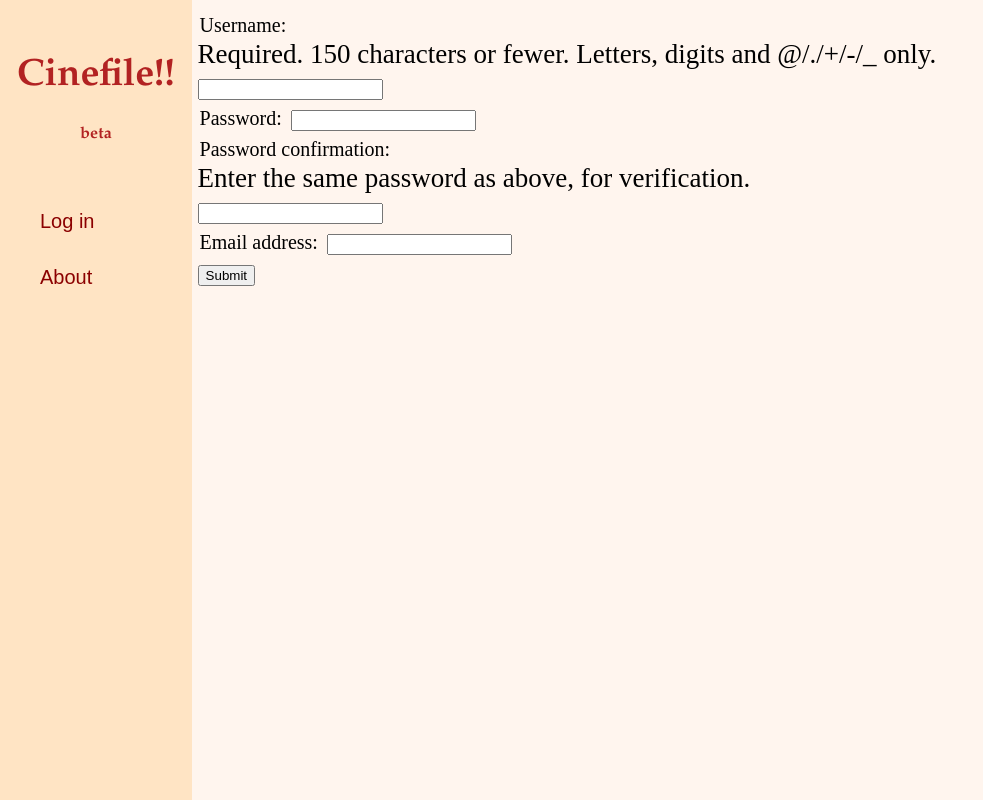
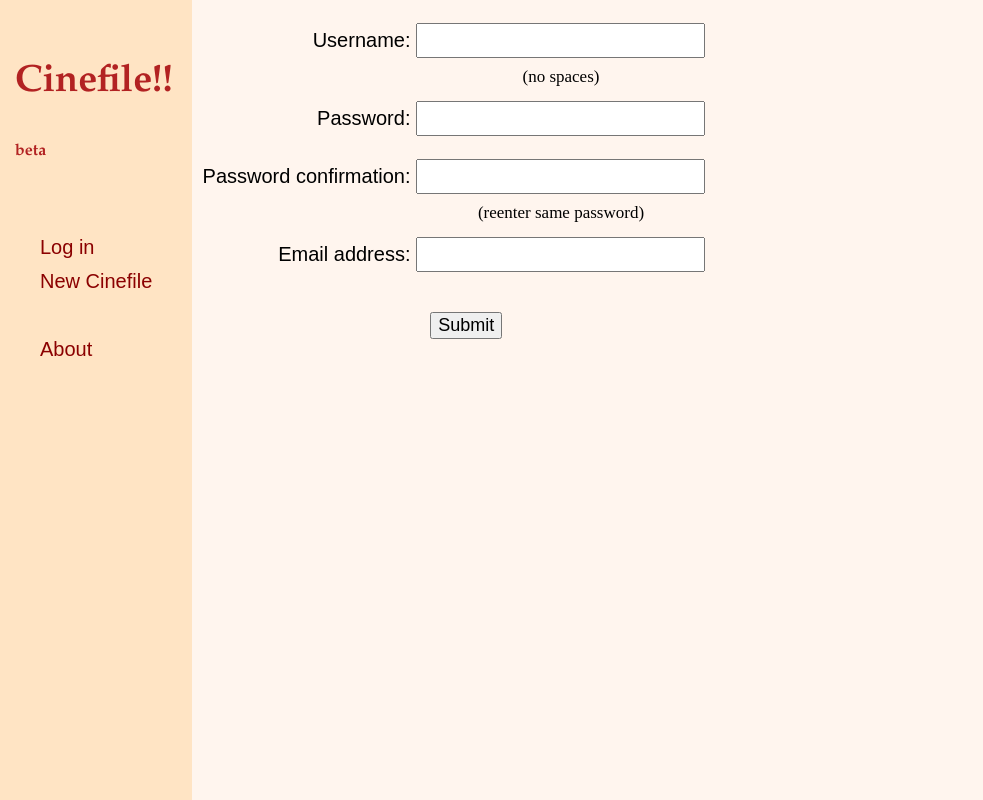
Before and after one commit to majorgowan/cinefile, a Django app: page /accounts/signup/ in a window 1280 px wide. Shown: the whole page, without its empty margins (0-983 px from the left). Run offline with Django 5.2, Linux system fonts and the light colour scheme.

Commit message:
added requirements, cleaned up forms

```diff
--- a/accounts/forms.py
+++ b/accounts/forms.py
@@ -15,12 +15,15 @@ class SignupForm(forms.ModelForm):
     error_messages = {
         "password_mismatch": "The two password fields didn't match.",
     }
+    username = forms.CharField(label="Username",
+                               help_text="no spaces")
     password1 = forms.CharField(label="Password",
                                 widget=forms.PasswordInput)
     password2 = forms.CharField(label="Password confirmation",
                                 widget=forms.PasswordInput,
-                                help_text=("Enter the same password as above, "
-                                           + "for verification."))
+                                help_text="reenter same password")
+    email = forms.CharField(label="Email address",
+                            widget=forms.EmailInput)
 
     class Meta:
         model = JUser
--- a/accounts/templates/accounts/signup.html
+++ b/accounts/templates/accounts/signup.html
@@ -4,10 +4,27 @@
 
 <form method="post" action="{% url 'signup' %}" novalidate>
     {% csrf_token %}
-    <table>
-        {{ form }}
-    </table>
-    <button type="submit">Submit</button>
+    <div class="signup_login_form">
+        <table>
+            {% for field in form %}
+                <tr>
+                    <td class="signup_label">{{ field.label_tag }}</td>
+                    <td class="signup_field">{{ field }}</td>
+                </tr>
+                {% if field.help_text %}
+                    <tr>
+                        <td></td>
+                        <td class="help_text">
+                            ({{ field.help_text }})
+                        </td>
+                    </tr>
+                {% endif %}
+            {% endfor %}
+        </table>
+        <div class="form_submit">
+            <button type="submit">Submit</button>
+        </div>
+    </div>
 </form>
 
 {% endblock %}
--- a/journal/static/journal/css/layout.css
+++ b/journal/static/journal/css/layout.css
@@ -5,7 +5,8 @@ body {
     font-family: Garamond, serif;
     font-size: 38px;
     margin: 0 auto;
-    text-align: center;
+    padding: 0 15px;
+    text-align: left;
     color: firebrick;
 }
 .beta {
@@ -23,6 +24,34 @@ body {
     flex-direction: column;
 }
 
+.signup_login_form {
+    max-width: 50%;
+    line-height: 2;
+}
+.form_submit {
+    text-align: center;
+}
+.form_submit button {
+    margin: 30px 0;
+    font-size: 18px;
+}
+.help_text {
+    font-size: 17px;
+    text-align: center;
+    padding: 0 0 1px 0;
+    line-height: 1;
+}
+.signup_label {
+    text-align: right;
+}
+.signup_label label {
+    font-size: 20px;
+}
+.signup_field input {
+    padding: 4px 10px;
+    font-size: 20px;
+}
+
 .sidebar {
     width: 15%;
     height: 100vh;
@@ -32,7 +61,7 @@ body {
     color: darkred;
     font-family: Arial;
     font-size: 20px;
-    line-height: 1.4;
+    line-height: 1.7;
     position: fixed; /* Fixed Sidebar (stay in place on scroll) */
     z-index: 1; /* Stay on top */
     top: 0; /* Stay at the top */
@@ -62,6 +91,10 @@ body {
     background-color: transparent;
     text-decoration: underline;
 }
+#view_another_profile_input {
+    width: 90%;
+    font-size: 18px;
+}
 
 .overlay {
     position: fixed; /* Positioning and size */
@@ -78,7 +111,9 @@ body {
     display: none;
     font-size: 20px;
     text-align: center;
-    box-shadow: steelblue -12px 12px;
+    /* box-shadow: steelblue -12px 12px; */
+    box-shadow: rgba(70, 130, 180, 0.8) -12px 12px;
+    border-radius: 10px;
     position: fixed; /* Stay in place */
     z-index: 10; /* Sit on top */
     left: 30%;
@@ -101,7 +136,9 @@ body {
 
 #tmdb_search_modal {
     display: none; /* Hidden by default */
-    box-shadow: steelblue -12px 12px;
+    /* box-shadow: steelblue -12px 12px; */
+    box-shadow: rgba(70, 130, 180, 0.8) -12px 12px;
+    border-radius: 10px;
     position: fixed; /* Stay in place */
     z-index: 10; /* Sit on top */
     left: 20%;
@@ -114,7 +151,9 @@ body {
 }
 #tmdb_detail_modal {
     display: none; /* Hidden by default */
-    box-shadow: tomato 12px 12px;
+    /* box-shadow: tomato 12px 12px; */
+    box-shadow: rgba(255, 99, 71, 0.8) -12px 12px;
+    border-radius: 10px;
     position: fixed; /* Stay in place */
     z-index: 11; /* Sit on top */
     left: 40%;
@@ -143,7 +182,9 @@ body {
     display: none; /* Hidden by default */
     font-family: Arial;
     font-size: 20px;
-    box-shadow: steelblue -12px 12px;
+    /* box-shadow: steelblue 12px 12px; */
+    box-shadow: rgba(70, 130, 180, 0.8) -12px 12px;
+    border-radius: 10px;
     position: fixed; /* Stay in place */
     z-index: 10; /* Sit on top */
     left: 20%;
@@ -156,6 +197,7 @@ body {
 #new_viewing_form input[type="text"], input[type="date"], label {
     padding: 2px;
     font-size: 20px;
+    font-family: Arial;
 }
 #new_viewing_form tr {
     padding: 40px 0;
@@ -349,9 +391,11 @@ body {
 }
 .validated_indicator {
     font-weight: bold;
-    color: green;
 }
-.uploaded_title:hover {
+.uploaded_title.validated_title {
+    color: steelblue;
+}
+.uploaded_title.unvalidated_title:hover {
     cursor: pointer;
 }
 #import_search_results_div {
--- a/journal/static/journal/javascript/import.js
+++ b/journal/static/journal/javascript/import.js
@@ -7,7 +7,7 @@ document.addEventListener("DOMContentLoaded", function() {
     const importSearchResults = document.querySelector("#import_search_results_div");
     const importSearchResultsContent = document.querySelector("#import_search_results_content");
     // variables for the imported title links
-    const uploadedTitles = document.querySelectorAll(".uploaded_title");
+    const uploadedTitles = document.querySelectorAll(".uploaded_title.unvalidated_title");
     // text input for modifying title search
     const tmdbSearchTextInput = document.querySelector("#tmdb_search_text_import");
     // for the detail modal
@@ -110,7 +110,6 @@ document.addEventListener("DOMContentLoaded", function() {
                                     // TODO: after processing form (if successful), change "validated" field to true
                                     // or remove from list ... maybe better?
 
-                                    // TODO: implement search field in case file title not found on TMDB
                                     // TODO: manual override for film outside TMDB!
 
                                 });
--- a/journal/static/journal/javascript/utils.js
+++ b/journal/static/journal/javascript/utils.js
@@ -9,7 +9,7 @@ function get_cookie(cookie_name) {
 function replaceElement(element) {
     const new_element = element.cloneNode(true);
     element.parentNode.replaceChild(new_element, element);
-    console.log(new_element);
+    // console.log(new_element);
     return new_element;
 }
 
@@ -372,10 +372,17 @@ function process_new_viewing_form(mode, movieData={}) {
                        // do an ajax request to get "uploaded_viewings" from session
                        // and edit the "validated" indicator accordingly in the DOM
                        //
-                       // also change the class of validated entries to remove the
-                       // hover and clickability (event listener)
+                       // modify the just-validated title to look and work like it
+                       // will once page refreshes
                        const import_counter = movieData["import_counter"];
-                       document.querySelector(`.uploaded_title[data-counter="${import_counter}"] .validated_indicator`).innerHTML = "&#x2713;&ensp;";
+                       const theTitle = document.querySelector(`.uploaded_title[data-counter="${import_counter}"]`);
+                       theTitle.querySelector(".validated_indicator").innerHTML = "&#x2713;";
+                       // change the class to change the colour
+                       theTitle.setAttribute("class", "uploaded_title validated_title");
+                       // change the background colour (since it's no longer in the array of titles)
+                       theTitle.style.backgroundColor = "inherit";
+                       // reset the element to remove the listener
+                       replaceElement(theTitle);
                     } else {
                        throw new Error('Request failed: ' + xhr_validate.statusText);
                     }
--- a/journal/templates/journal/index.html
+++ b/journal/templates/journal/index.html
@@ -48,7 +48,10 @@
 {% endblock %}
 
 {% block sidebar_links %}
-    {% if username == user.username %}
+    <li><input id="view_another_profile_input"
+               type="text"
+               placeholder="view another cinefile" /></li><BR>
+    {% if user.is_authenticated and username == user.username %}
         <li><a id="add_movie_link">Add viewing</a></li><BR>
         <li><a id="export_data_link">Export data</a></li>
         <li><a id="import_data_link" href="{% url 'import_tool' %}" >Import data</a></li><BR>
--- a/journal/templates/journal/layout.html
+++ b/journal/templates/journal/layout.html
@@ -39,6 +39,7 @@
                     <li><a href="{% url 'user_login' %}">Log out {{ user.username }}</a></li>
                 {% else %}
                     <li><a href="{% url 'user_login'%}">Log in</a></li>
+                    <li><a href="{% url 'signup' %}">New Cinefile</a></li>
                 {% endif %}
                 <BR>
                 <li><a id="about_link">About</a></li>
--- /dev/null
+++ b/requirements.txt
@@ -0,0 +1,2 @@
+requests
+django
```
Also changed, not shown: accounts/templates/accounts/user_login.html (+21 -4 lines), journal/templates/journal/import.html (+20 -11 lines), journal/views.py (+24 -10 lines).
